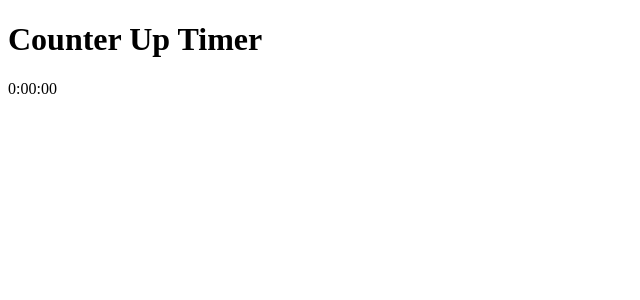
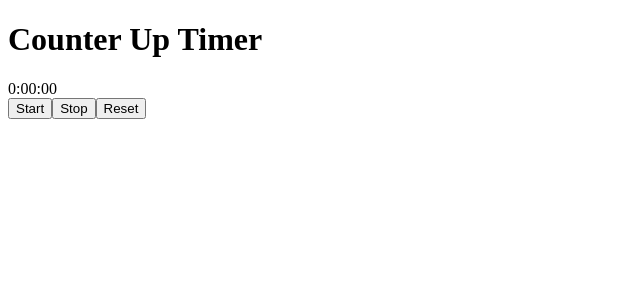
Before and after one commit to Nd3ritu/reactRecap, a React (Vite) app in the folder youtubeFinds/stopwatch/: page / in a window 1280 px wide. Shown: the top 300 px of the page, without its empty margins (0-640 px from the left). Built offline with nearby package versions, Linux system fonts and the light colour scheme.

Commit message:
setup buttons

```diff
--- a/youtubeFinds/stopwatch/src/App.jsx
+++ b/youtubeFinds/stopwatch/src/App.jsx
@@ -13,6 +13,11 @@ function App() {
       <span>{("0" + Math.floor((time / 60) % 60)).slice(-2)}</span>
 
     </div>
+    <div>
+      <button>Start</button>
+      <button>Stop</button>
+      <button>Reset</button>
+    </div>
 
     </>
   )
```
